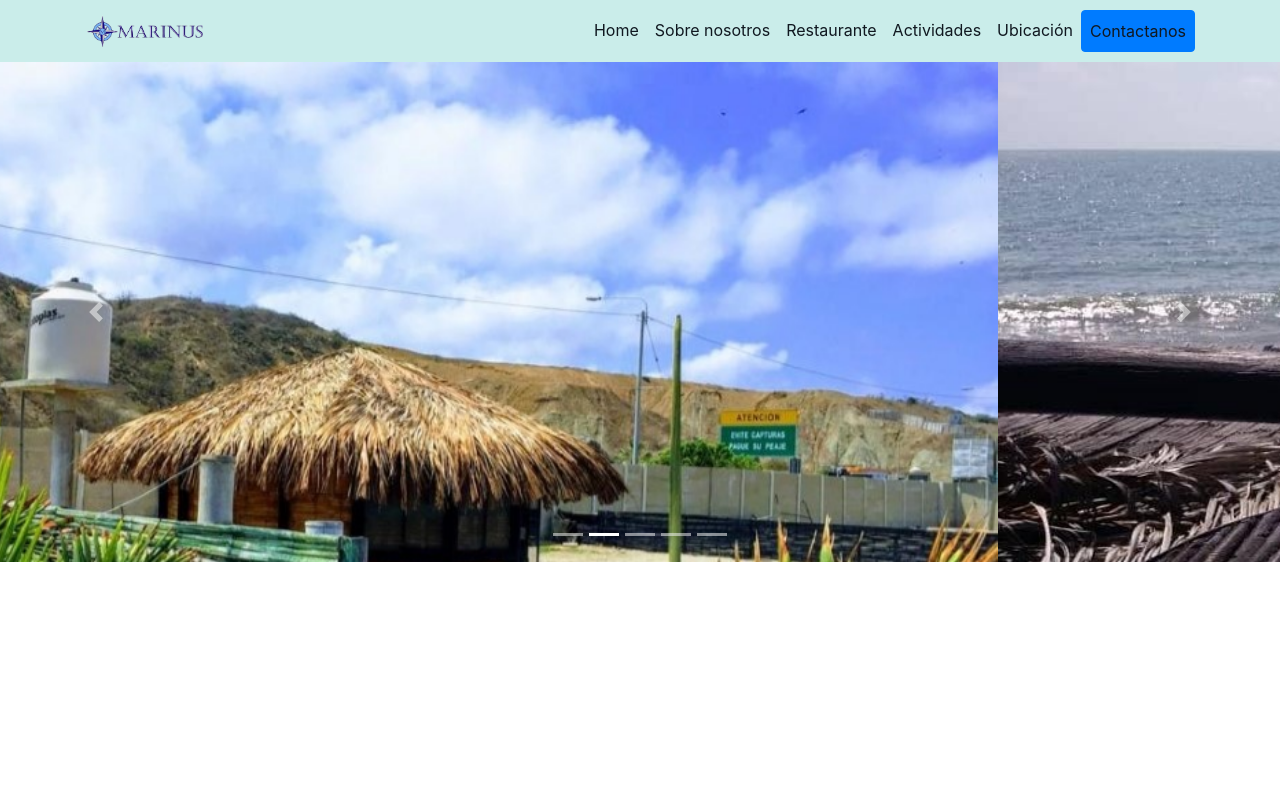
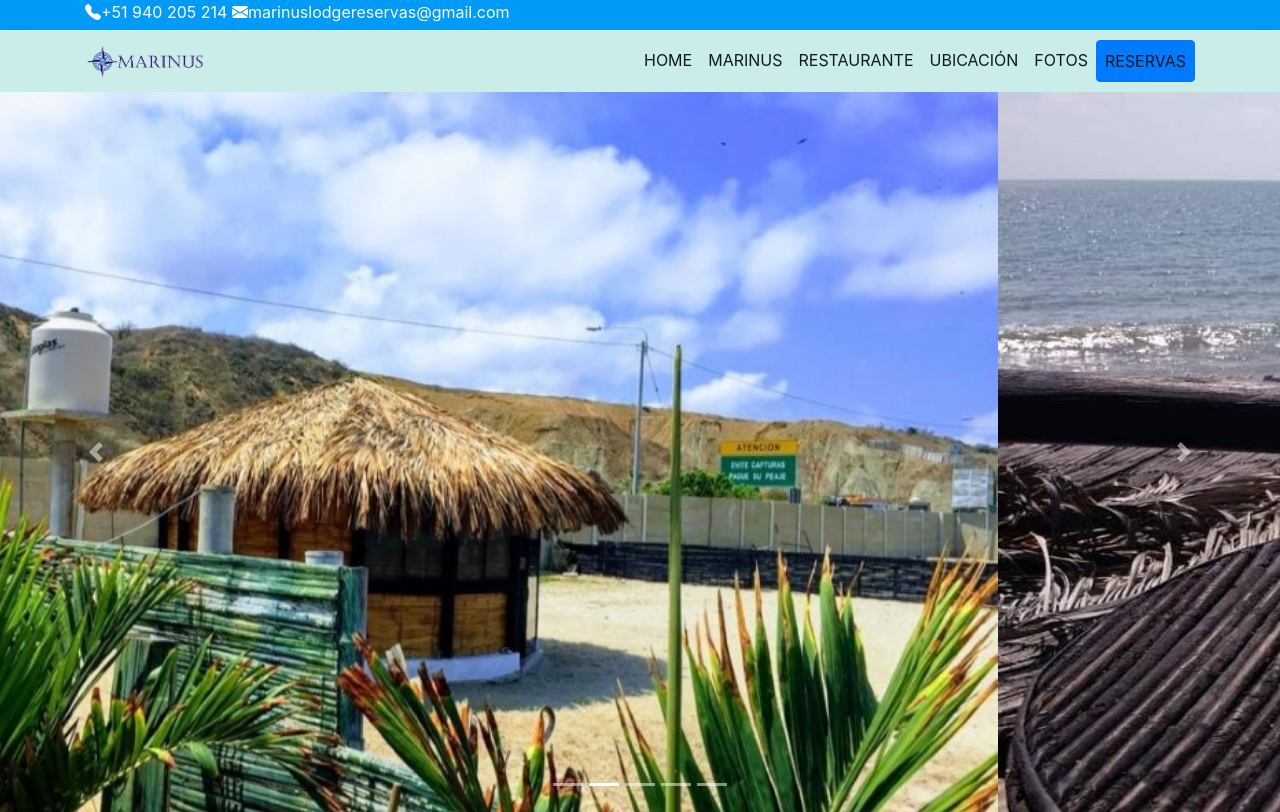
Before and after one commit to vquijandria/pagina-marinus, a plain HTML site: page index.html in a window 1280 px wide. Drawn offline with nearby package versions, Linux system fonts and the light colour scheme.

Commit message:
agregye una barra de contacto

```diff
--- a/index.html
+++ b/index.html
@@ -13,7 +13,14 @@
 </head>
 <body>
     <!--Comienzo Header-->
+    <div id="top-header">
+      <div class="container clearfix">
+          <div id="et-info"> <i class="bi bi-telephone-fill"></i>+51 940 205 214</span> <a href="mailto:marinuslodgereservas@gmail.com"><i class="bi bi-envelope-fill"></i>marinuslodgereservas@gmail.com</span></a> </div>
+          <div id="et-secondary-menu"> </div>
+      </div>
+  </div>
     <header>
+      <div class="navContainer">
         <nav class="navbar navbar-expand-lg bg-body-tertiary shadow" id="mainNavbar">
             <div class="container">
               <a class="navbar-brand" href="#"><img src="images/logo.png" class="img-fluid" alt="logo" width="120px"></a>
@@ -23,27 +30,28 @@
               <div class="collapse navbar-collapse" id="navbarSupportedContent">
                 <ul class="navbar-nav ms-auto mb-2 mb-lg-0" id="itemsNavBar">
                   <li class="nav-item">
-                    <a class="nav-link active" aria-current="page" href="#">Home</a>
+                    <a class="nav-link active" aria-current="page" href="#">HOME</a>
                   </li>
                   <li class="nav-item">
-                    <a class="nav-link" href="#">Sobre nosotros</a>
+                    <a class="nav-link" href="#">MARINUS</a>
                   </li>
                   <li class="nav-item">
-                    <a class="nav-link" href="#">Restaurante</a>
+                    <a class="nav-link" href="#">RESTAURANTE</a>
                   </li>
                   <li class="nav-item">
-                    <a class="nav-link" href="#">Actividades</a>
+                    <a class="nav-link" href="#">UBICACIÓN</a>
                   </li>
                   <li class="nav-item">
-                    <a class="nav-link" href="#">Ubicación</a>
+                    <a class="nav-link" href="#">FOTOS</a>
                   </li>
                   <li class="nav-item">
-                    <a class="nav-link btn btn-primary" href="#">Contactanos</a>
+                    <a class="nav-link btn btn-primary" href="#">RESERVAS</a>
                   </li>
                 </ul>
               </div>
             </div>
           </nav>
+        </div>
     </header>
         <!--Header Fin-->
 
@@ -79,7 +87,13 @@
     <span class="sr-only">Next</span>
   </a>
 </div>
+<!--Image Slider Fin-->
 
+<!--Reservas-->
+<div id="reservas-container">
+
+</div>
+<!--Reservas Fin-->
 <!--Bootstrap JS-->
 <script src="https://cdn.jsdelivr.net/npm/bootstrap@5.3.0-alpha1/dist/js/bootstrap.bundle.min.js" integrity="sha384-w76AqPfDkMBDXo30jS1Sgez6pr3x5MlQ1ZAGC+nuZB+EYdgRZgiwxhTBTkF7CXvN" crossorigin="anonymous"></script>
 <!--Main JS-->
--- a/styles.css
+++ b/styles.css
@@ -25,6 +25,21 @@ body{
 
 /*Seccion NavBar*/
 
+#top-header {
+    width: 100vw;
+    height: 30px;
+    background-color: #009BF9;
+}
+#et-info{
+    color: white!important;
+}
+
+#top-header i{
+    color: white;
+}
+#top-header a{
+    color: white;
+}
 #nombre {
     font-size: 140%;
 }
@@ -88,8 +103,8 @@ section{
  /*Seccion Carrusel*/
 
 .carousel-item {
-    height: 500px;
-    min-height: 350px;
+    height: 90vh;
+    width: 100vw;
     background: no-repeat center center scroll;
     -webkit-background-size: cover;
     -moz-background-size: cover;
```
Also changed, not shown: images/WhatsApp Image 2023-02-20 at 14.44.42.jpeg (deleted), images/WhatsApp Image 2023-02-20 at 14.44.47.jpeg (deleted), images/comida1.jpeg (added), images/comida2.jpeg (added), images/comida3.jpeg (renamed from images/WhatsApp Image 2023-02-20 at 14.43.34.jpeg), images/cuarto1.jpeg (renamed from images/WhatsApp Image 2023-02-20 at 14.44.43 (1).jpeg), images/cuarto2.jpeg (renamed from images/WhatsApp Image 2023-02-20 at 14.44.43 (2).jpeg), images/cuarto3.jpeg (renamed from images/WhatsApp Image 2023-02-20 at 14.44.44 (1).jpeg), images/cuarto4.jpeg (renamed from images/WhatsApp Image 2023-02-20 at 14.44.44.jpeg).
